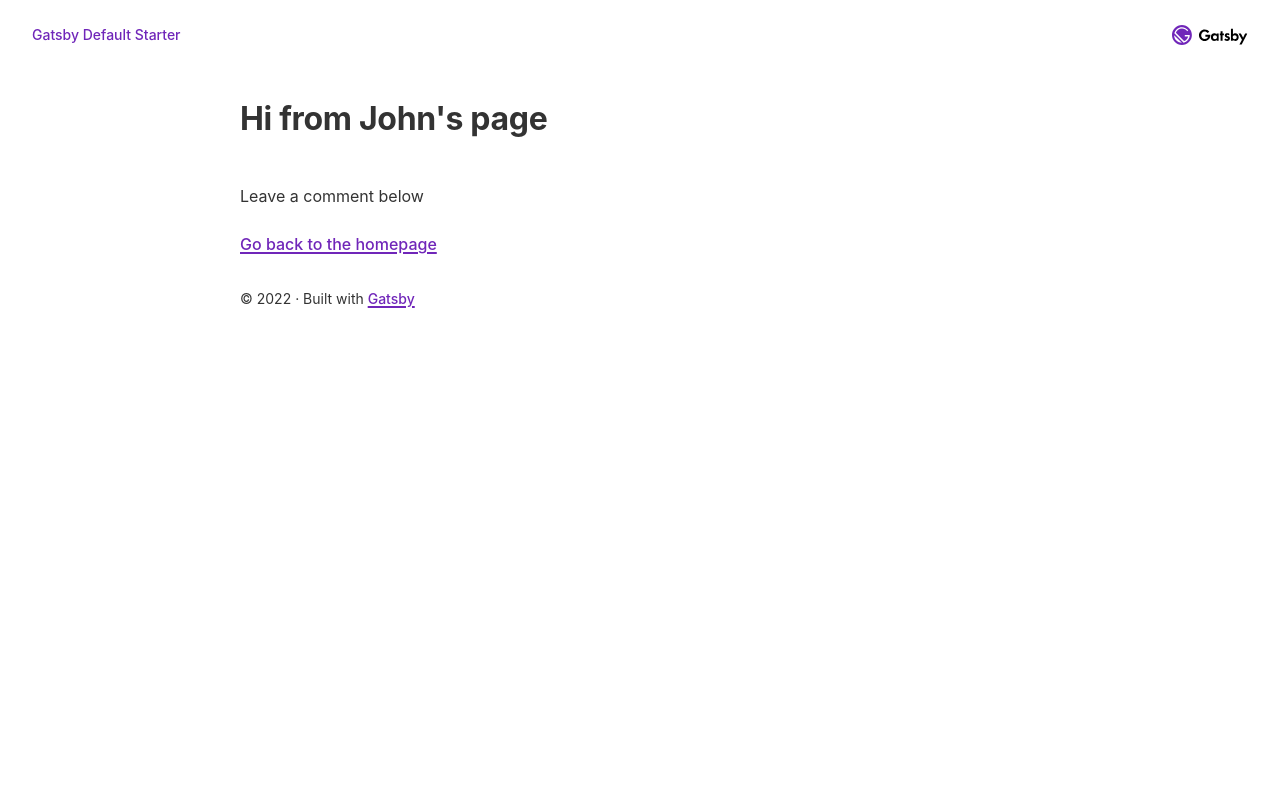
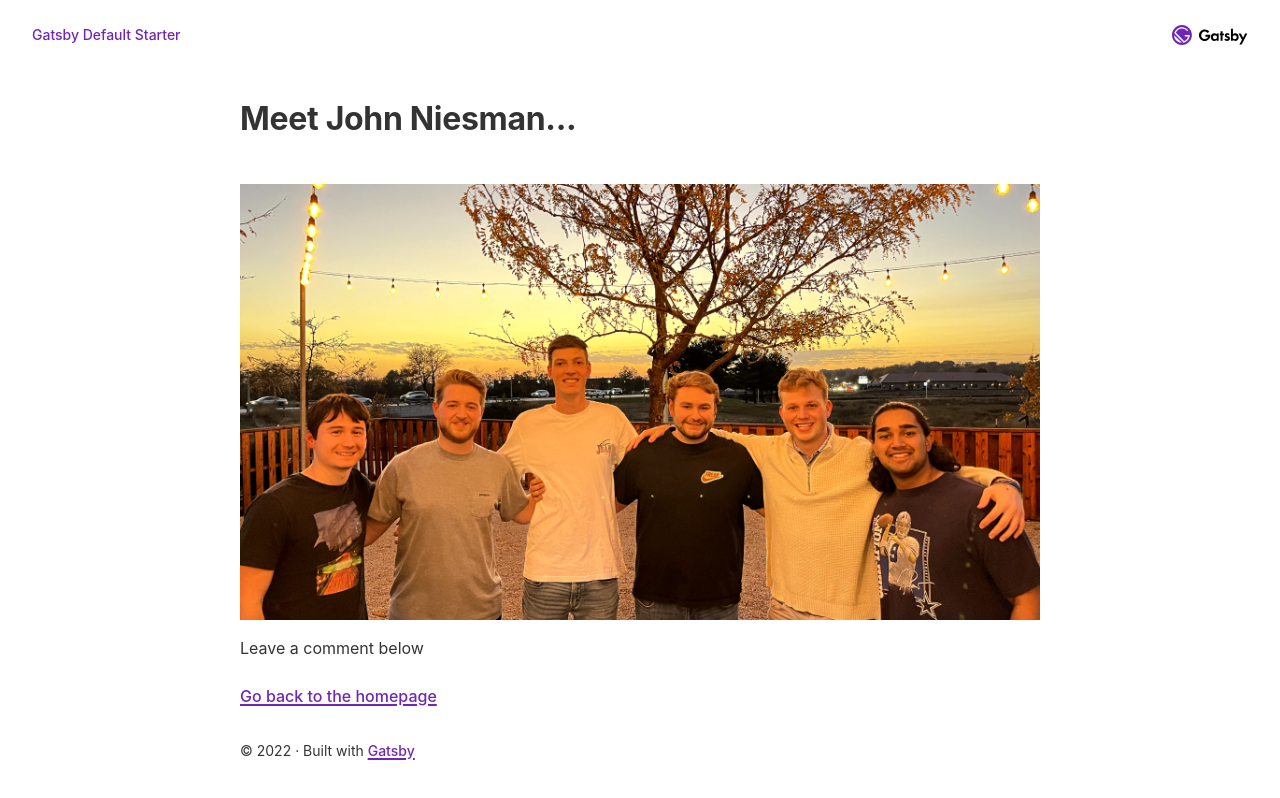
Before and after one commit to jpniesman/gatsby-starter-default, a Gatsby site: page /John-Page in a window 1280 px wide. Built offline with nearby package versions, Linux system fonts and the light colour scheme; Gatsby itself is replaced by a stand-in of ours.

Commit message:
added pictures

```diff
--- a/src/pages/John-Page.js
+++ b/src/pages/John-Page.js
@@ -4,10 +4,20 @@ import Layout from "../components/layout"
 import Seo from "../components/seo"
 import Comments from '../components/Comments'
 import {Link} from "gatsby";
+import {StaticImage} from "gatsby-plugin-image";
 
 const PostTemplate = () => (
     <Layout>
-        <h1>Hi from John's page</h1>
+        <h1>Meet John Niesman...</h1>
+        <StaticImage
+            src="../images/john_group.png"
+            loading="eager"
+            // width={64}
+            // quality={95}
+            formats={["auto", "webp", "avif"]}
+            alt=""
+            style={{ marginBottom: `var(--space-3)` }}
+        />
         <p>Leave a comment below</p>
         <div><Comments/></div>
         <Link to="/">Go back to the homepage</Link>
```
Also changed, not shown: src/images/engineering_logo.png (added), src/images/john_family.png (added), src/images/john_group.png (added), src/images/john_il.png (added), src/images/rectangle-710@2x.png (added), src/images/rectangle-74@2x.png (added), src/images/rectangle-75@2x.png (added), src/images/rectangle-76@2x.png (added), src/images/rectangle-77@2x.png (added), src/images/rectangle-78@2x.png (added), src/images/rectangle-79@2x.png (added), src/images/rectangle-7@2x.png (added), 1 other file.
